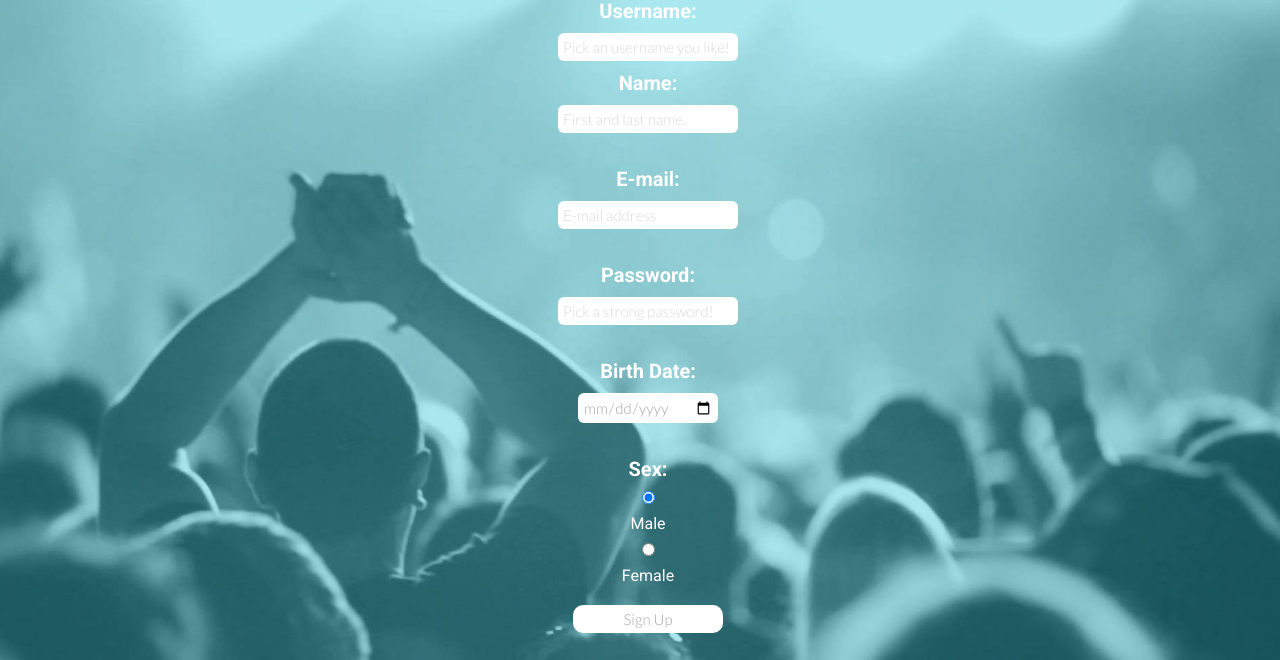
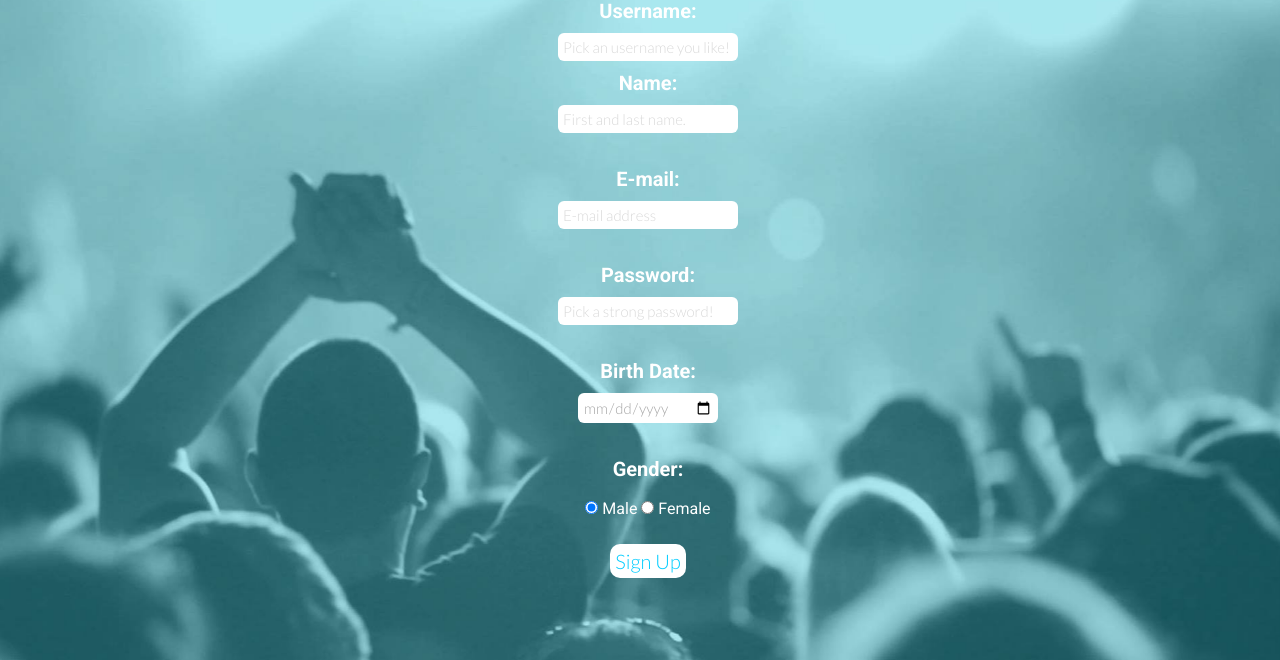
Before and after one commit to mariateresachaves/ltw_event_managment, a PHP site: page /ltw_event_managment/regist_form.html in a window 1280 px wide. Shown: the part 140-800 px from the top of the page. Run offline with PHP 8.4, Linux system fonts and the light colour scheme.

Commit message:
aspeto final

```diff
--- a/src/regist_form.html
+++ b/src/regist_form.html
@@ -23,7 +23,7 @@
 
             <h1>Create your account</h1>
 
-            <form id="formDiv"action="PHP/users.php" method="post">
+            <form id="formDiv" action="PHP/users.php" method="post">
                     <label>Username:<br></label>
                     <input type="name" name="username" placeholder="Pick an username you like!">
 
@@ -38,16 +38,14 @@
 
                     <label><br>Birth Date:<br></label>
                     <input type="date" name="date">
-                    <label><br>Sex:</label>
+                    <label><br>Gender:</label>
 
-                <div id="sex">
-                    <input type="radio" name="sex" value="Male" checked> Male
-                    <input type="radio" name="sex" value="Female"> Female
+                <div id="gender">
+                    <input type="radio" name="gender" value="Male" checked> Male
+                    <input type="radio" name="gender" value="Female"> Female
                 <div/>
 
-                <div id="submitDiv">
-                    <input type="submit" name="submit" value="Sign Up" id="submit"/>
-                </div>
+                <input type="submit" name="submit" value="Sign Up" id="submit"/>
             </form>
         </div>
 
--- a/src/style2.css
+++ b/src/style2.css
@@ -12,17 +12,17 @@ html, body {
     font-family: 'Roboto';
 }
 
-#formDiv > #sex {
-	display: inline;
+#formDiv > #gender input {
+	display: inline-block;
 }
 
 #formDiv input {
 	background-color: white;
-    border-radius:6px;
+    border-radius: 6px;
     font-size: 15px;
-    border:none;
+    border: none;
 	display: block;
-	margin:10px auto;
+	margin: 10px auto;
     color: #a6a6a6;
     font-family: 'lato';
     font-weight: 300;
@@ -30,12 +30,12 @@ html, body {
 }
 
 label {
-    border-radius:6px;
+    border-radius: 6px;
     font-size: 20px;
     font-weight: bold;
-    border:none;
+    border: none;
 	display: block;
-	margin:10px auto;
+	margin: 10px auto;
 }
 
 .container {
@@ -93,7 +93,7 @@ label {
     margin-left: 30px;
 }
 
-#submitDiv:hover {
+#formDiv #submit:hover {
     border: none;
     color: white;
     background: #a6a6a6;
@@ -113,14 +113,15 @@ label {
     color: #d9d9d9;
 }
 
-#submitDiv {
+#formDiv #submit {
 	background-color: white;
-    border-radius:10px;
+    border-radius: 10px;
     color: #00ccff;
     font-size: 20px;
-    border:none;
+    border: none;
 	display: block;
-	margin:10px auto;
+	margin: 10px auto;
 	margin-top: 20px;
-	width: 150px;
+	width: auto;
+    padding: 5px;
 }
```
Also changed, not shown: src/index.html (+8 -9 lines), src/style.css (+20 -23 lines).
